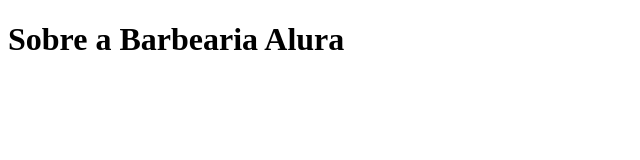
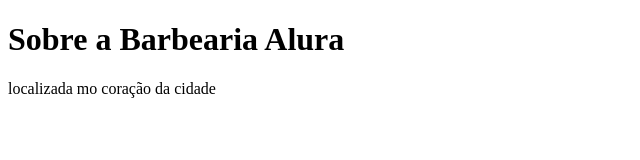
Before and after one commit to geovananowinski/barbearia-alura, a plain HTML site: page index.html in a window 1280 px wide. Shown: the whole page, without its empty margins (0-640 px from the left). Drawn offline with Linux system fonts and the light colour scheme.

Commit message:
paragrafo

```diff
--- a/index.html
+++ b/index.html
@@ -6,5 +6,6 @@
 </head>
 <body>
 <h1> Sobre a Barbearia Alura</h1>
+<p> localizada mo coração da cidade</p>
 </body>
 </html>
```
